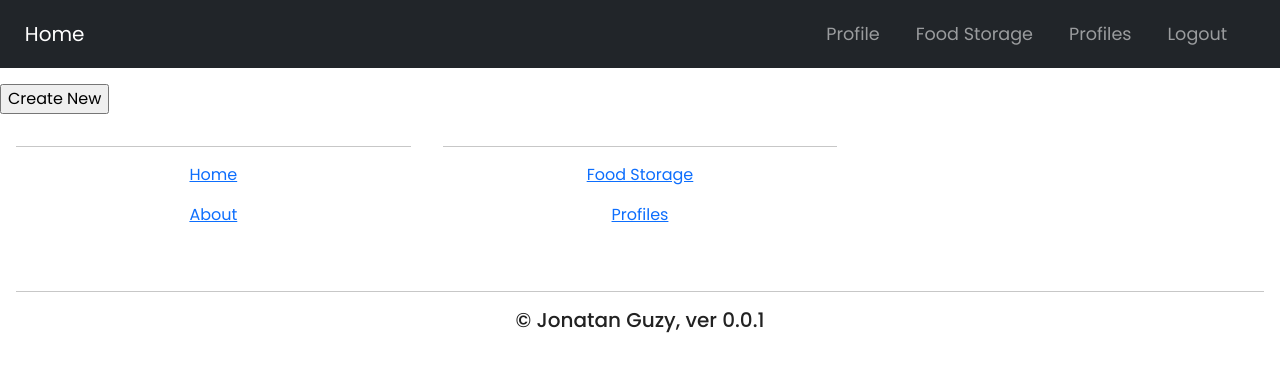
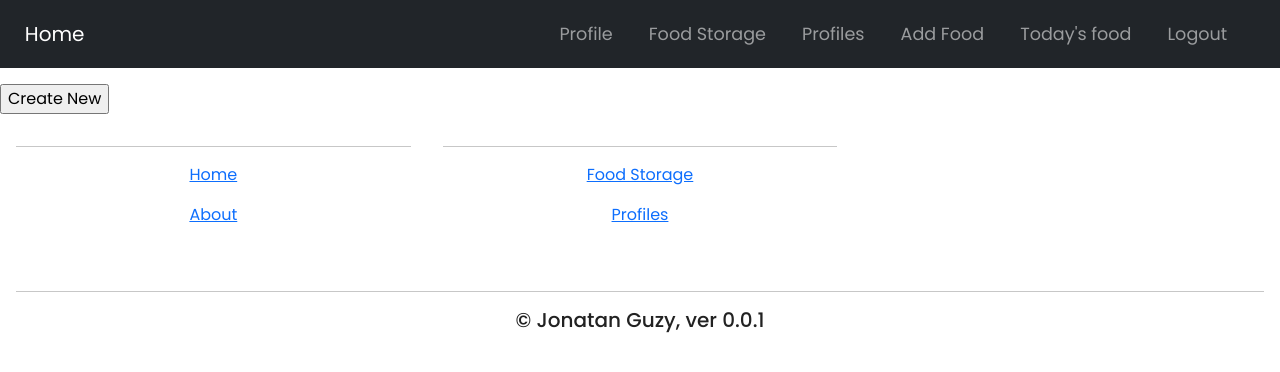
Before and after one commit to jonguz6/NutritionGenius, a Django app: page /food-storage/category-list/ in a window 1280 px wide. Shown: the top 372 px of the page. Run offline with Django 3.2, Linux system fonts and the light colour scheme; the visitor is signed in with stand-in values (Sample User, id 1); data that the repository does not hold is empty; some libraries are stand-ins or nearby versions; some web fonts are replaced.

Commit message:
change(NG): change base template to check for permissions in navbar

```diff
--- a/templates/base.html
+++ b/templates/base.html
@@ -32,11 +32,21 @@
                 <li class="nav-item active">
                     <a href="{% url 'profiles:user-profile' %}" class="nav-link">Profile</a>
                 </li>
+                {% if perms.food_storage.view_food_ingredient %}
+                    <li class="nav-item">
+                        <a href="{% url 'food_storage:index' %}" class="nav-link">Food Storage</a>
+                    </li>
+                {% endif %}
+                {% if perms.profile.view_profile %}
+                    <li class="nav-item">
+                        <a href="{% url 'profiles:index' %}" class="nav-link">Profiles</a>
+                    </li>
+                {% endif %}
                 <li class="nav-item">
-                    <a href="{% url 'food_storage:index' %}" class="nav-link">Food Storage</a>
+                    <a href="{% url 'profiles:user-form' %}" class="nav-link">Add Food</a>
                 </li>
                 <li class="nav-item">
-                    <a href="{% url 'profiles:index' %}" class="nav-link">Profiles</a>
+                    <a href="{% url 'profiles:user-today-food_storage' %}" class="nav-link">Today's food</a>
                 </li>
                 <li class="nav-item">
                     {% if request.user.is_authenticated %}
```
